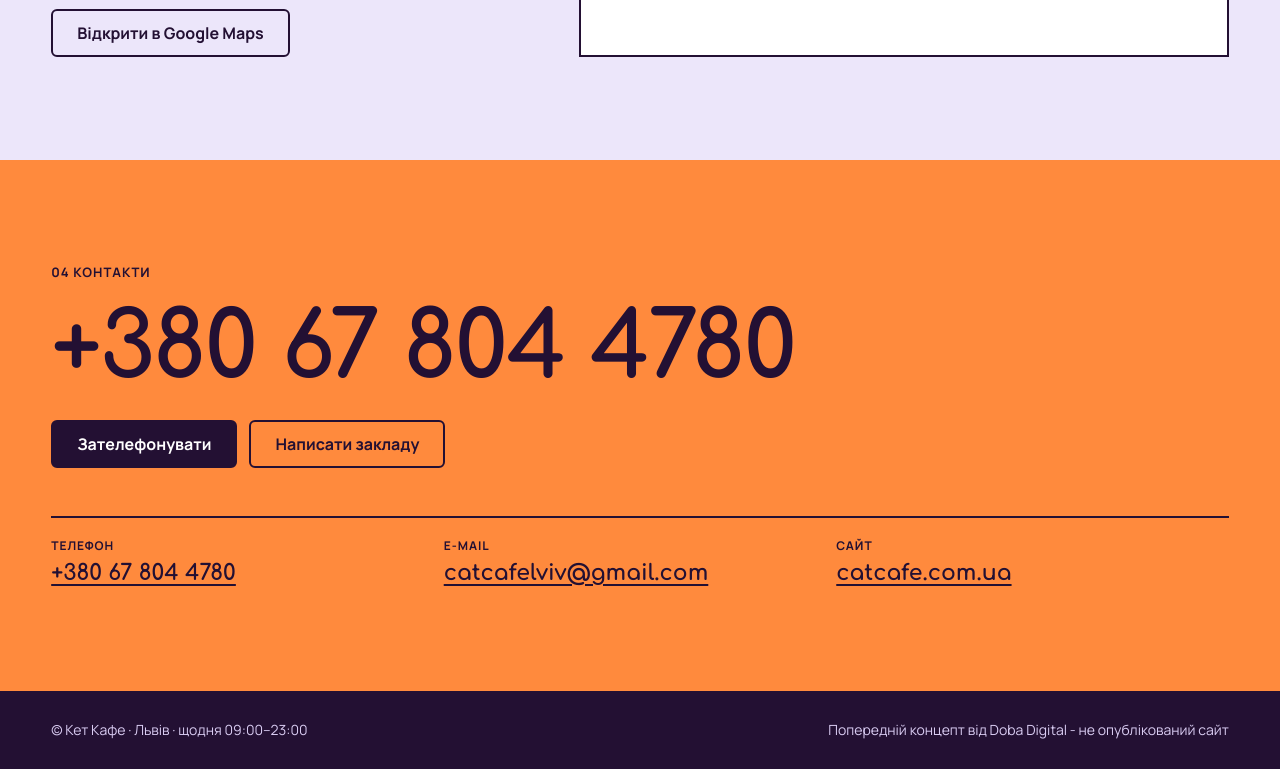
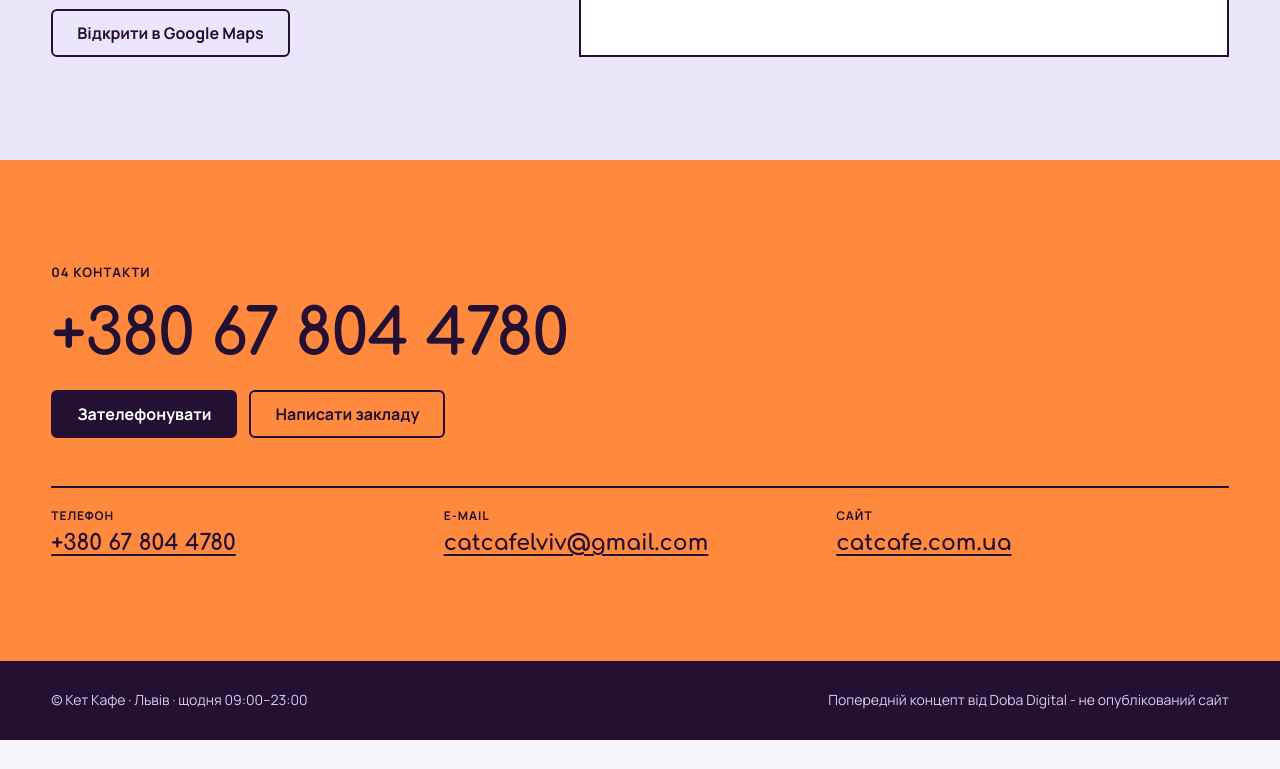
Before and after one commit to doba-digital-agency/previews, a plain HTML site: page p/ket-kafe-39f040/index.html in a window 1280 px wide. Shown: the part 2472-3241 px from the top of the page. After the commit the page ends 3212 px from the top, so only its background shows below. Drawn offline with Linux system fonts and the light colour scheme.

Commit message:
Preview ket-kafe-39f040

```diff
--- a/p/ket-kafe-39f040/index.html
+++ b/p/ket-kafe-39f040/index.html
@@ -131,7 +131,7 @@ h2{font-size:clamp(30px,4.4vw,52px);margin-top:10px}
 /* contacts */
 .contacts{background:var(--tang);color:var(--ink)}
 .contacts .eyebrow{color:var(--ink)}
-.contacts a.phone{display:block;font:700 clamp(30px,7.2vw,96px)/1.05 var(--f-head);letter-spacing:-.02em;text-decoration:none;margin-top:18px;white-space:nowrap;transition:color .25s ease}
+.contacts a.phone{display:block;font:700 clamp(30px,7.2vw,64px)/1.05 var(--f-head);letter-spacing:-.02em;text-decoration:none;margin-top:18px;white-space:nowrap;transition:color .25s ease}
 .contacts a.phone:hover{color:var(--white)}
 .clist{margin-top:clamp(28px,4vw,48px);display:grid;grid-template-columns:repeat(3,minmax(0,1fr));border-top:2px solid var(--ink)}
 .clist div{padding:18px 20px 0 0}
```
